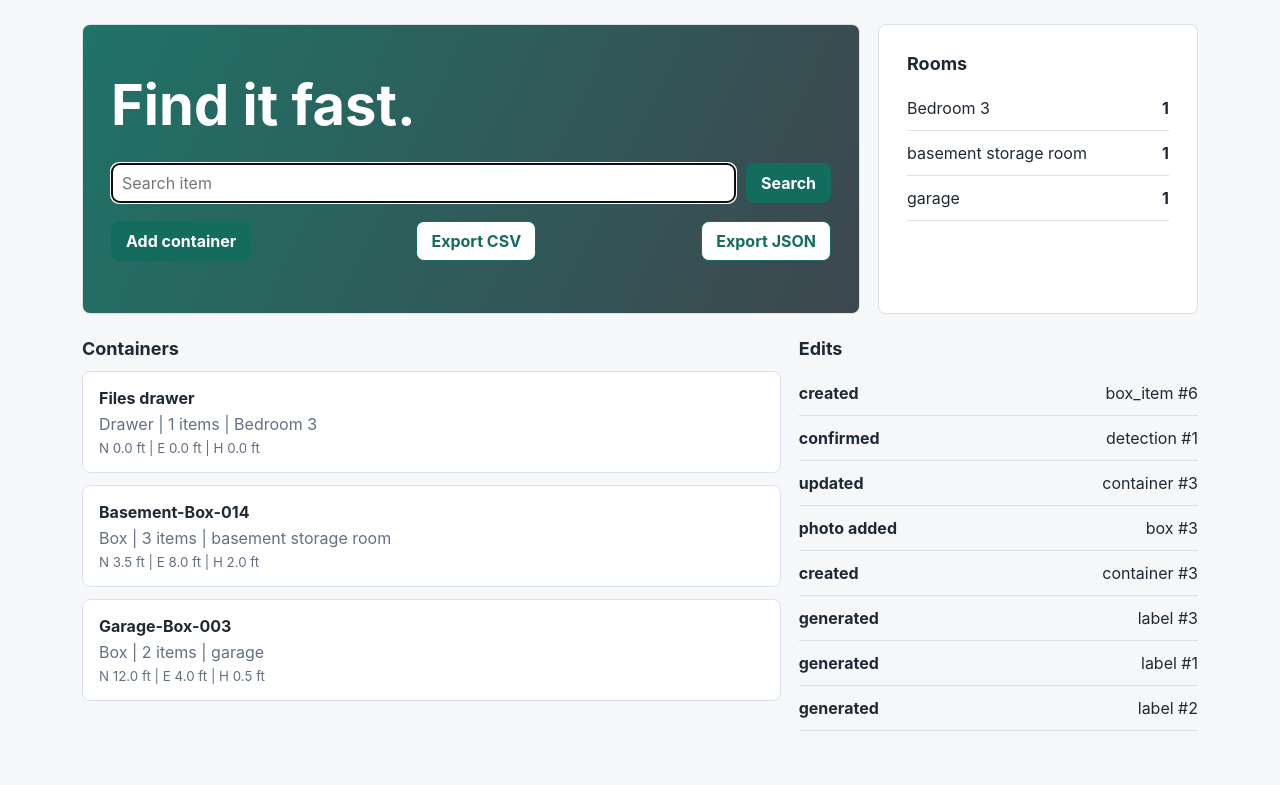
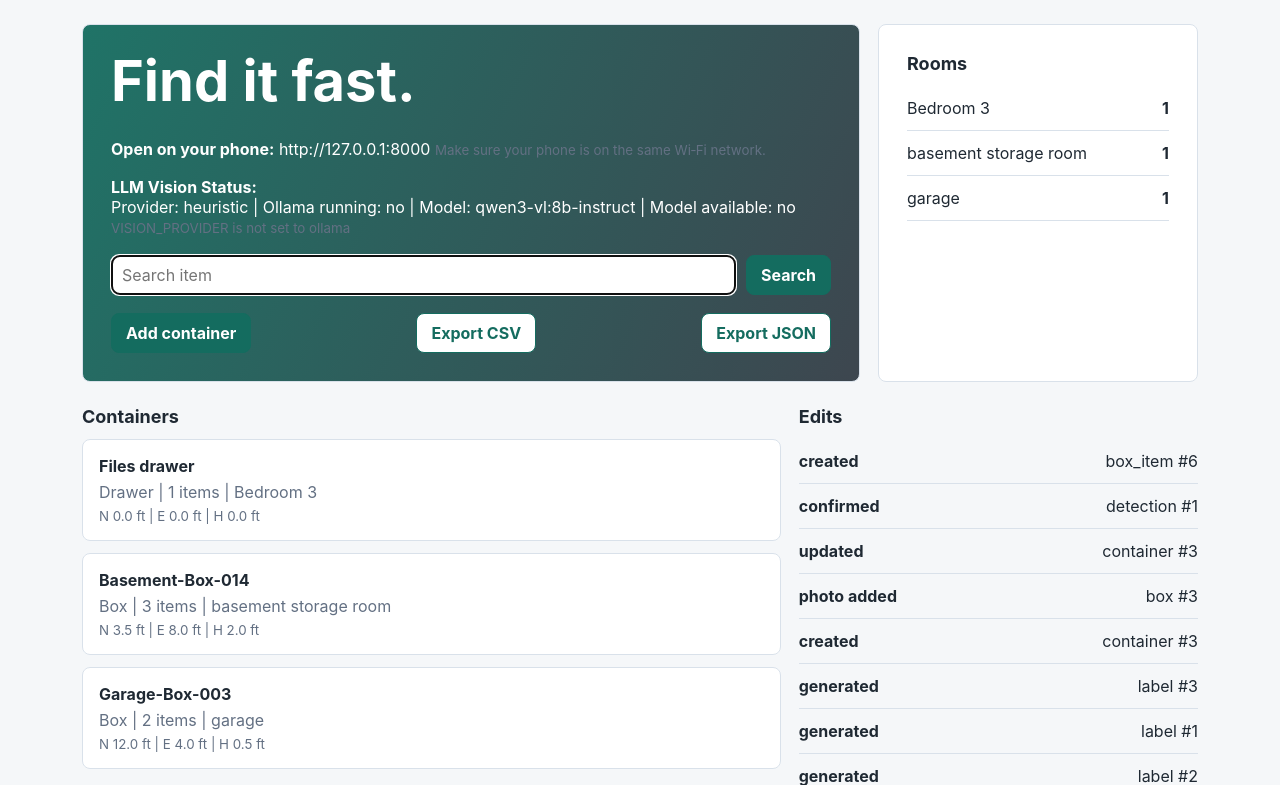
Before and after one commit to CaveAnimal/HomeInventoryProject, a FastAPI app: page / in a window 1280 px wide. Shown: the part 65-850 px from the top of the page. Before the commit the page ends 796 px from the top, so only its background shows below. Run offline with FastAPI, Linux system fonts and the light colour scheme; data comes from the database, SQL or seed files in the repository; both versions use the stored data as it was after the commit; some libraries are stand-ins or nearby versions.

Commit message:
HIP-001 Update

```diff
--- a/outputs/home-inventory-app/app/main.py
+++ b/outputs/home-inventory-app/app/main.py
@@ -2,10 +2,16 @@ from __future__ import annotations
 
 import csv
 import io
+import time
 import shutil
 import uuid
 from pathlib import Path
 from typing import Annotated
+
+import os
+import socket
+
+import requests
 
 from fastapi import Depends, FastAPI, File, Form, HTTPException, Request, UploadFile
 from fastapi.responses import HTMLResponse, JSONResponse, RedirectResponse, StreamingResponse
@@ -58,12 +64,65 @@ def db():
         conn.close()
 
 
+def ollama_status() -> dict:
+    provider = os.environ.get("VISION_PROVIDER", "heuristic").lower()
+    model = os.environ.get("OLLAMA_VISION_MODEL", "qwen3-vl:8b-instruct")
+    generate_url = os.environ.get("OLLAMA_URL", "http://localhost:11434/api/generate")
+    base_url = generate_url.split("/api/", 1)[0].rstrip("/")
+
+    status = {
+        "provider": provider,
+        "model": model,
+        "base_url": base_url,
+        "running": False,
+        "model_available": False,
+        "error": "",
+    }
+    if provider != "ollama":
+        status["error"] = "VISION_PROVIDER is not set to ollama"
+        return status
+
+    try:
+        response = requests.get(f"{base_url}/api/tags", timeout=2)
+        response.raise_for_status()
+        models = response.json().get("models", [])
+        names = {(entry.get("name") or "").strip() for entry in models if isinstance(entry, dict)}
+        requested = model.strip()
+        requested_base = requested.split(":", 1)[0]
+        status["running"] = True
+        status["model_available"] = requested in names or any(name.split(":", 1)[0] == requested_base for name in names)
+    except requests.exceptions.RequestException as exc:
+        status["error"] = f"{type(exc).__name__}: {exc}"
+    except Exception as exc:
+        status["error"] = f"{type(exc).__name__}: {exc}"
+    return status
+
+
 @app.get("/", response_class=HTMLResponse)
 def dashboard(request: Request, conn=Depends(db)):
     boxes = list_boxes(conn)
     rooms = rows(conn.execute("SELECT room_name, COUNT(*) AS count FROM box_locations GROUP BY room_name ORDER BY room_name"))
     recent = rows(conn.execute("SELECT * FROM edit_history ORDER BY created_at DESC LIMIT 8"))
-    return templates.TemplateResponse("dashboard.html", {"request": request, "boxes": boxes, "rooms": rooms, "recent": recent})
+    # Build an external URL that a phone on the same LAN can use.
+    # Host/port can be overridden with env vars HOME_INVENTORY_HOST and HOME_INVENTORY_PORT.
+    host_env = os.environ.get("HOME_INVENTORY_HOST", "127.0.0.1")
+    port_env = os.environ.get("HOME_INVENTORY_PORT", "8000")
+    display_host = host_env
+    if host_env in ("0.0.0.0", "::", ""):
+        # detect a likely local LAN IP without sending traffic
+        try:
+            with socket.socket(socket.AF_INET, socket.SOCK_DGRAM) as s:
+                s.connect(("8.8.8.8", 80))
+                display_host = s.getsockname()[0]
+        except Exception:
+            display_host = "127.0.0.1"
+    external_url = f"http://{display_host}:{port_env}"
+    llm_status = ollama_status()
+
+    return templates.TemplateResponse(
+        "dashboard.html",
+        {"request": request, "boxes": boxes, "rooms": rooms, "recent": recent, "external_url": external_url, "llm_status": llm_status},
+    )
 
 
 @app.get("/boxes", response_class=HTMLResponse)
@@ -333,6 +392,9 @@ async def save_photos_and_detect(conn, box_id: int, photos: list[UploadFile]) ->
     user-safe error message is returned instead of raising, so the API
     response stays actionable and no data is corrupted.
     """
+    provider_name = os.environ.get("VISION_PROVIDER", "ollama").lower()
+    if provider_name != "ollama":
+        return [], f"LLM vision not used: VISION_PROVIDER is '{provider_name}', expected 'ollama'."
     provider = get_provider()
     suggestions: list[dict] = []
     vision_error: str | None = None
@@ -345,11 +407,13 @@ async def save_photos_and_detect(conn, box_id: int, photos: list[UploadFile]) ->
         with destination.open("wb") as handle:
             shutil.copyfileobj(upload.file, handle)
         photo_id = add_photo(conn, box_id, stored_name, upload.filename, upload.content_type or "")
+        t0 = time.perf_counter()
         try:
             detected = provider.detect(destination, original_name=upload.filename)
         except VisionError as exc:
             vision_error = str(exc)
             continue
+        duration_ms = int((time.perf_counter() - t0) * 1000)
         for item in detected:
             suggestion_id = add_detection(conn, box_id, photo_id, item.name, item.confidence, item.quantity, item.category, item.notes)
             suggestions.append(
@@ -360,9 +424,74 @@ async def save_photos_and_detect(conn, box_id: int, photos: list[UploadFile]) ->
                     "confidence": item.confidence,
                     "category": item.category,
                     "notes": item.notes,
+                    "provider": provider_name,
+                    "llm_used": True,
+                    "model": os.environ.get("OLLAMA_VISION_MODEL", "qwen3-vl:8b-instruct"),
+                    "duration_ms": duration_ms,
                 }
             )
     return suggestions, vision_error
+
+
+def detect_existing_photo(conn, box_id: int, photo_id: int) -> tuple[list[dict], str | None, dict]:
+    """Run vision on an already-saved photo and refresh suggestions for it.
+
+    Existing unresolved suggestions from the same photo are marked dismissed
+    before adding a fresh detection batch.
+    """
+    photo = conn.execute("SELECT * FROM box_photos WHERE id = ? AND box_id = ?", (photo_id, box_id)).fetchone()
+    if not photo:
+        raise HTTPException(404, "Photo not found")
+
+    image_path = PHOTO_DIR / photo["filename"]
+    if not image_path.exists():
+        raise HTTPException(404, "Photo file not found")
+
+    conn.execute(
+        "UPDATE detection_suggestions SET status = 'dismissed' WHERE photo_id = ? AND status = 'suggested'",
+        (photo_id,),
+    )
+
+    provider_name = os.environ.get("VISION_PROVIDER", "ollama").lower()
+    meta = {
+        "provider": provider_name,
+        "llm_used": False,
+        "model": os.environ.get("OLLAMA_VISION_MODEL", "qwen3-vl:8b-instruct"),
+        "duration_ms": 0,
+    }
+    if provider_name != "ollama":
+        return [], f"LLM vision not used: VISION_PROVIDER is '{provider_name}', expected 'ollama'.", meta
+
+    provider = get_provider()
+    suggestions: list[dict] = []
+    vision_error: str | None = None
+    t0 = time.perf_counter()
+    try:
+        detected = provider.detect(image_path, original_name=photo["original_filename"])
+    except VisionError as exc:
+        vision_error = str(exc)
+        meta["duration_ms"] = int((time.perf_counter() - t0) * 1000)
+        return suggestions, vision_error, meta
+    meta["duration_ms"] = int((time.perf_counter() - t0) * 1000)
+    meta["llm_used"] = True
+
+    for item in detected:
+        suggestion_id = add_detection(conn, box_id, photo_id, item.name, item.confidence, item.quantity, item.category, item.notes)
+        suggestions.append(
+            {
+                "id": suggestion_id,
+                "name": item.name,
+                "quantity": item.quantity,
+                "confidence": item.confidence,
+                "category": item.category,
+                "notes": item.notes,
+                "provider": provider_name,
+                "llm_used": True,
+                "model": meta["model"],
+                "duration_ms": meta["duration_ms"],
+            }
+        )
+    return suggestions, vision_error, meta
 
 
 @app.delete("/api/boxes/{box_id}")
@@ -373,6 +502,21 @@ def api_delete_box(box_id: int, conn=Depends(db)):
     record_history(conn, "container", box_id, "deleted", before={"name": box["name"]})
     conn.execute("DELETE FROM boxes WHERE id = ?", (box_id,))
     return {"ok": True}
+
+
+@app.post("/api/boxes/{box_id}/photos/{photo_id}/reprocess")
+def api_reprocess_photo(box_id: int, photo_id: int, conn=Depends(db)):
+    if not get_box(conn, box_id=box_id):
+        raise HTTPException(404, "Container not found")
+    suggestions, vision_error, meta = detect_existing_photo(conn, box_id, photo_id)
+    return {
+        "suggestions": suggestions,
+        "vision_error": vision_error,
+        "provider": meta["provider"],
+        "llm_used": meta["llm_used"],
+        "model": meta["model"],
+        "duration_ms": meta["duration_ms"],
+    }
 
 
 @app.patch("/api/boxes/{box_id}")
--- a/outputs/home-inventory-app/app/settings.py
+++ b/outputs/home-inventory-app/app/settings.py
@@ -11,7 +11,7 @@ DB_PATH = Path(os.environ.get("HOME_INVENTORY_DB", DATA_DIR / "inventory.sqlite3
 # /import page to attach them to containers and generate item lists.
 IMPORT_DIR = Path(os.environ.get("HOME_INVENTORY_IMPORT", DATA_DIR / "import-inbox"))
 IMPORT_EXTENSIONS = {".jpg", ".jpeg", ".png", ".webp"}
-VISION_PROVIDER = os.environ.get("VISION_PROVIDER", "heuristic").lower()
+VISION_PROVIDER = os.environ.get("VISION_PROVIDER", "ollama").lower()
 APP_NAME = "Home Inventory"
 
 
--- a/outputs/home-inventory-app/app/static/app.js
+++ b/outputs/home-inventory-app/app/static/app.js
@@ -81,6 +81,30 @@ if (boxDetail) {
     if (res.ok) location.reload(); else toast("Upload failed");
   });
 
+  document.querySelectorAll("[data-reprocess-photo]").forEach((button) => {
+    button.addEventListener("click", async () => {
+      button.disabled = true;
+      const original = button.textContent;
+      button.textContent = "Running vision...";
+      const photoId = button.dataset.photoId;
+      const res = await fetch(`/api/boxes/${boxId}/photos/${photoId}/reprocess`, { method: "POST" });
+      if (res.ok) {
+        const json = await res.json();
+        if (json.llm_used) {
+          toast(`LLM used (${json.model}) in ${json.duration_ms}ms. ${json.suggestions.length} suggestion(s).`);
+        } else {
+          const reason = json.vision_error || `provider=${json.provider}`;
+          toast(`LLM not used: ${reason}`);
+        }
+        setTimeout(() => location.reload(), 900);
+      } else {
+        toast("Vision rerun failed");
+        button.disabled = false;
+        button.textContent = original;
+      }
+    });
+  });
+
   document.querySelectorAll("[data-save-item]").forEach((button) => {
     button.addEventListener("click", async () => {
       const row = button.closest("[data-item-id]");
--- a/outputs/home-inventory-app/app/templates/dashboard.html
+++ b/outputs/home-inventory-app/app/templates/dashboard.html
@@ -3,6 +3,29 @@
 <section class="dashboard-grid">
   <div class="hero-panel">
     <h1>Find it fast.</h1>
+    {% if external_url %}
+    <div class="external-url">
+      <strong>Open on your phone:</strong>
+      <a href="{{ external_url }}">{{ external_url }}</a>
+      <small>Make sure your phone is on the same Wi‑Fi network.</small>
+    </div>
+    {% endif %}
+    {% if llm_status %}
+    <div class="external-url">
+      <strong>LLM Vision Status:</strong>
+      <div>
+        Provider: {{ llm_status.provider }} |
+        Ollama running: {{ "yes" if llm_status.running else "no" }} |
+        Model: {{ llm_status.model }} |
+        Model available: {{ "yes" if llm_status.model_available else "no" }}
+      </div>
+      {% if llm_status.error %}
+      <small>{{ llm_status.error }}</small>
+      {% else %}
+      <small>Ollama endpoint: {{ llm_status.base_url }}</small>
+      {% endif %}
+    </div>
+    {% endif %}
     <form class="searchbar" action="/search">
       <input name="q" autofocus placeholder="Search item">
       <button>Search</button>
```
Also changed, not shown: outputs/home-inventory-app/app/services/vision.py (+11 -38 lines), outputs/home-inventory-app/app/templates/container_detail.html (+10 -2 lines), outputs/home-inventory-app/data/inventory.sqlite3.
